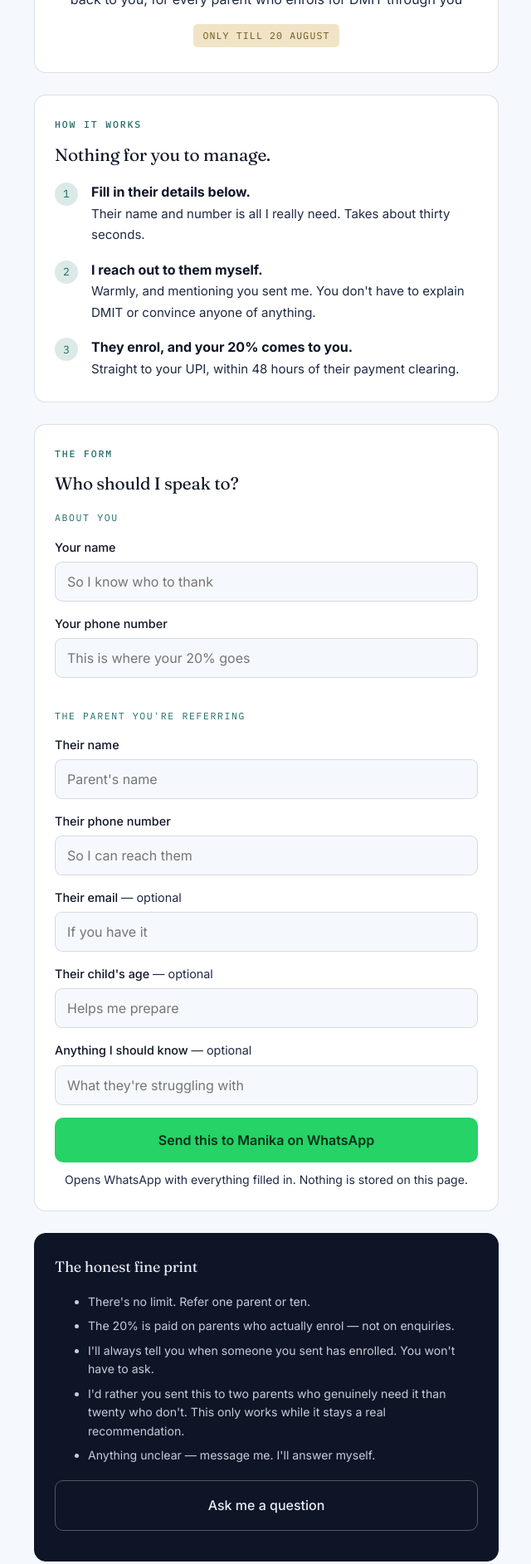
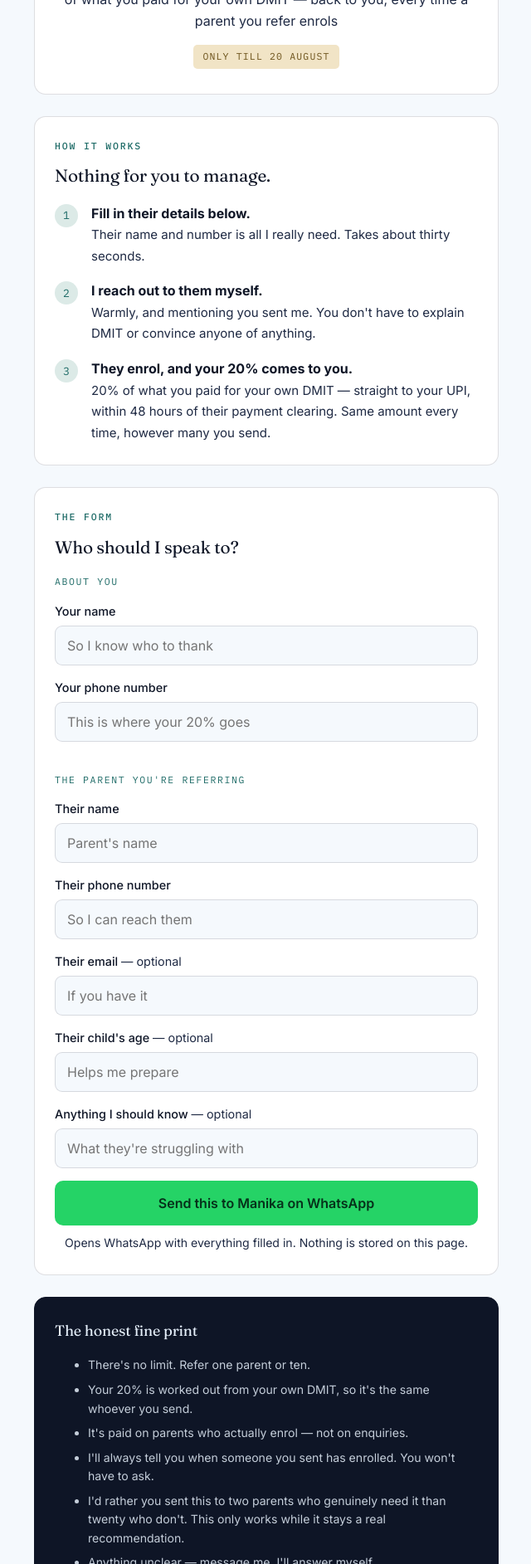
Before and after one commit to agmani26/manika-apps, a website: page refer/index.html in a window 1280 px wide. Shown: the part 588-2473 px from the top of the page at 83% size, without its empty margins (319-959 px from the left). Drawn offline with Linux system fonts and the light colour scheme.

Commit message:
Referral commission is 20% of the referrer's own DMIT price
Confirmed by Manika: the base is what that parent originally paid,
not the new sale. Keeps each referrer's rate fixed and stops the
referred parent's price being inferable.

Co-Authored-By: Claude Opus 5 <noreply@anthropic.com>

```diff
--- a/refer/index.html
+++ b/refer/index.html
@@ -258,7 +258,7 @@
     <h3>This Independence Day</h3>
     <div class="pct">
       <span class="big" id="pct-big">20%</span>
-      <span class="cap" id="pct-cap">back to you, for every parent who enrols for DMIT through you</span>
+      <span class="cap" id="pct-cap">of what you paid for your own DMIT — back to you, every time a parent you refer enrols</span>
       <span class="deadline" id="deadline">—</span>
     </div>
   </div>
@@ -278,7 +278,7 @@
       </li>
       <li>
         <strong>They enrol, and your 20% comes to you.</strong>
-        <span>Straight to your UPI, within 48 hours of their payment clearing.</span>
+        <span>20% of what you paid for your own DMIT — straight to your UPI, within 48 hours of their payment clearing. Same amount every time, however many you send.</span>
       </li>
     </ol>
   </div>
@@ -352,7 +352,8 @@
     <h2 style="font-size:1.12rem;">The honest fine print</h2>
     <ul class="fine" style="color:var(--ivory); opacity:.85;">
       <li>There's no limit. Refer one parent or ten.</li>
-      <li>The 20% is paid on parents who actually enrol — not on enquiries.</li>
+      <li>Your 20% is worked out from your own DMIT, so it's the same whoever you send.</li>
+      <li>It's paid on parents who actually enrol — not on enquiries.</li>
       <li>I'll always tell you when someone you sent has enrolled. You won't have to ask.</li>
       <li>I'd rather you sent this to two parents who genuinely need it than twenty who don't. This only works while it stays a real recommendation.</li>
       <li>Anything unclear — message me. I'll answer myself.</li>
```
